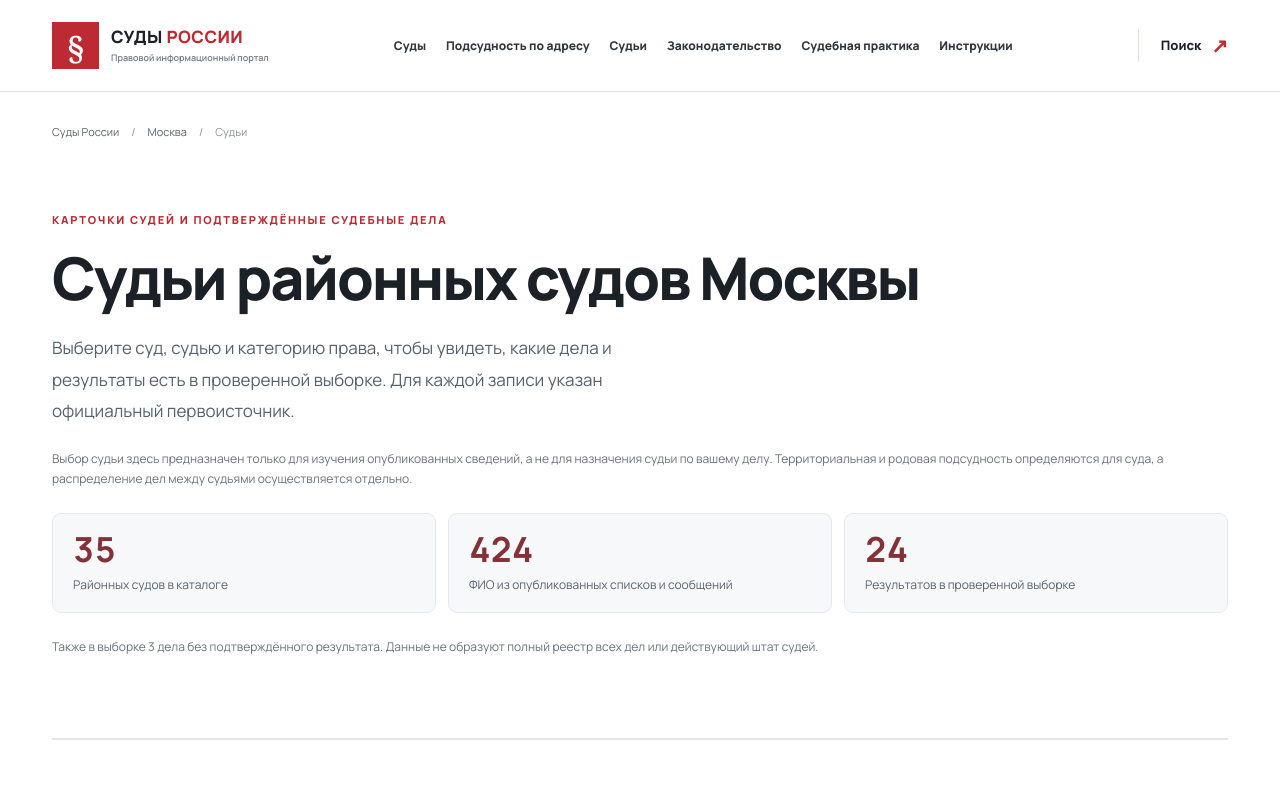
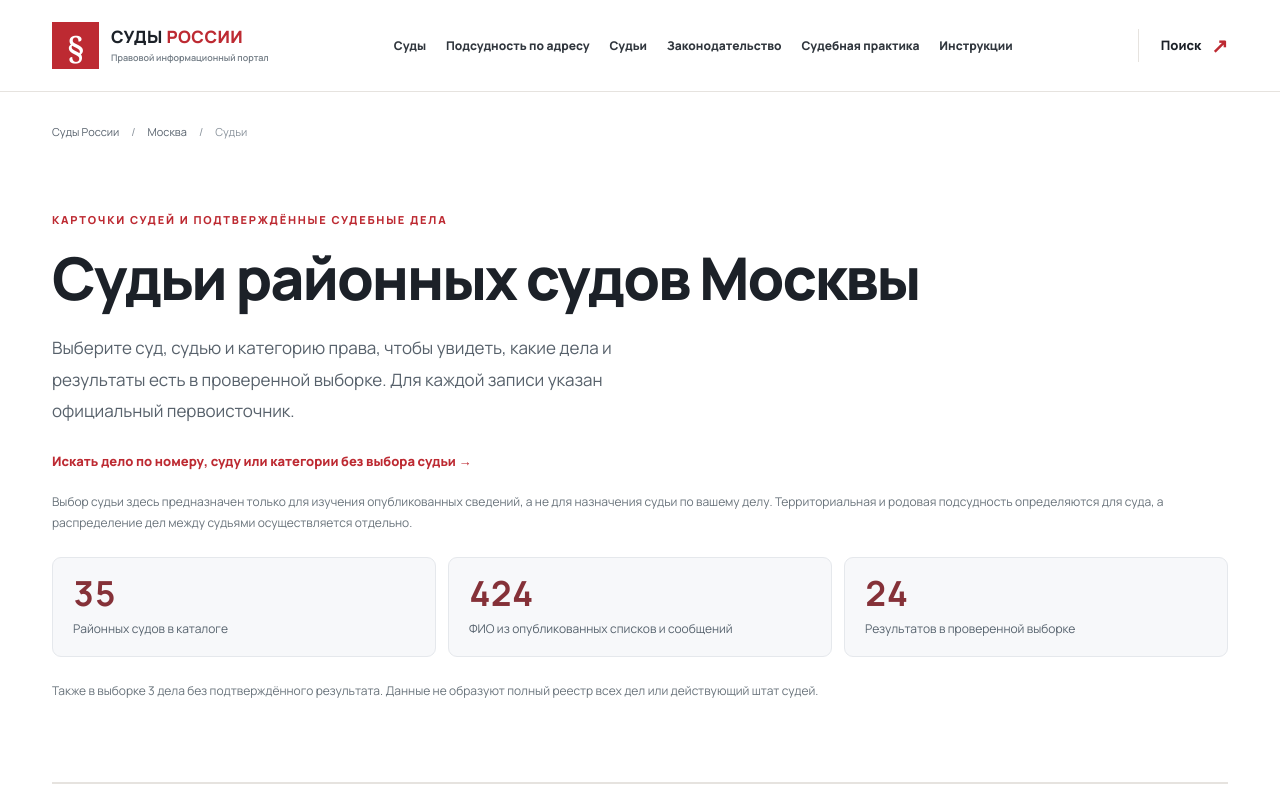
Before and after one commit to ymaslen77-tech/sud-court-importer, a Next.js app in the folder apps/web/: page /courts/moscow/judges in a window 1280 px wide. Shown: the top 800 px of the page. Built offline with nearby package versions, Linux system fonts and the light colour scheme; no server answers.

Commit message:
feat(moscow): link source-based case search across court journeys

```diff
--- a/apps/web/app/courts/moscow/judges/page.tsx
+++ b/apps/web/app/courts/moscow/judges/page.tsx
@@ -36,6 +36,7 @@ export default function MoscowJudgesDirectory(){
    <span className="kicker">Карточки судей и подтверждённые судебные дела</span>
    <h1>Судьи районных судов Москвы</h1>
    <p className="lead">Выберите суд, судью и категорию права, чтобы увидеть, какие дела и результаты есть в проверенной выборке. Для каждой записи указан официальный первоисточник.</p>
+   <p><Link href="/courts/moscow/cases" className="text-link">Искать дело по номеру, суду или категории без выбора судьи →</Link></p>
    <p className="court-source">Выбор судьи здесь предназначен только для изучения опубликованных сведений, а не для назначения судьи по вашему делу. Территориальная и родовая подсудность определяются для суда, а распределение дел между судьями осуществляется отдельно.</p>
    <div className="moscow-registry-summary">
     <div><strong>{courts.length}</strong><span>Районных судов в каталоге</span></div>
```
